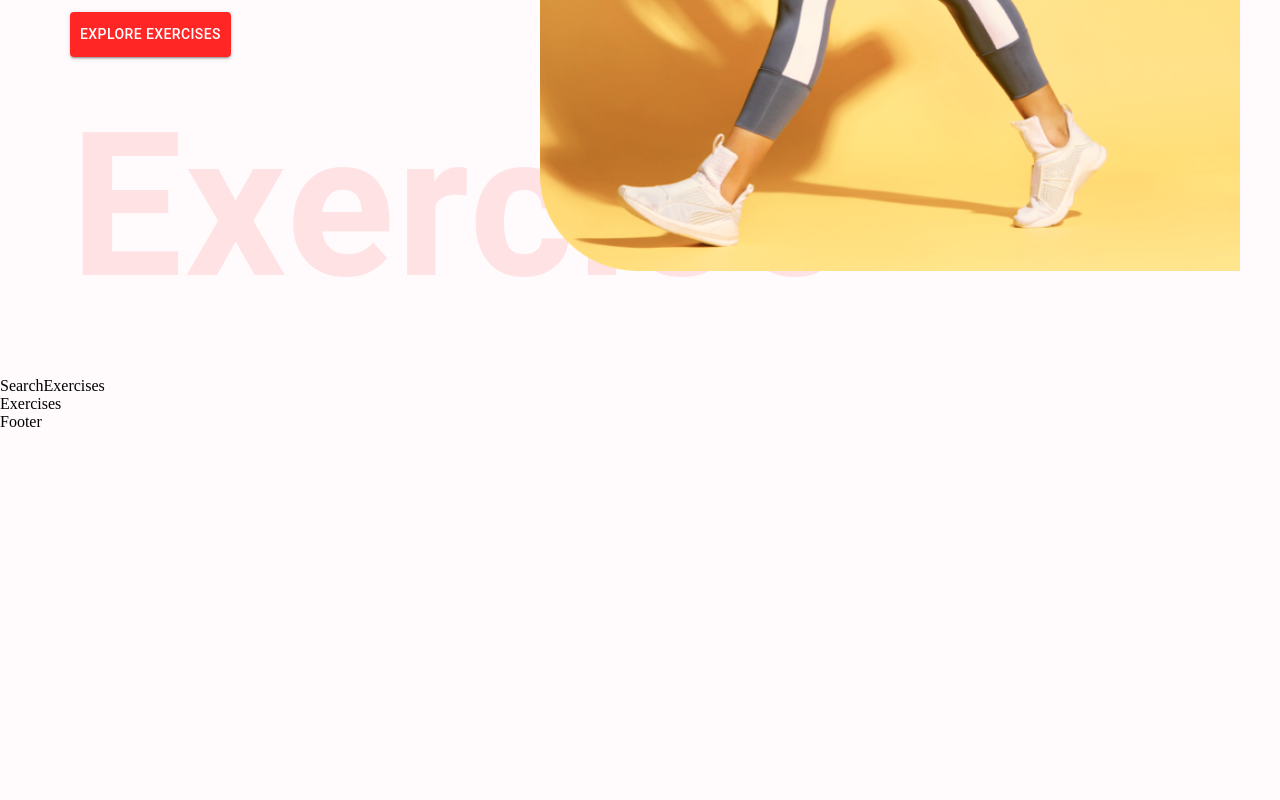
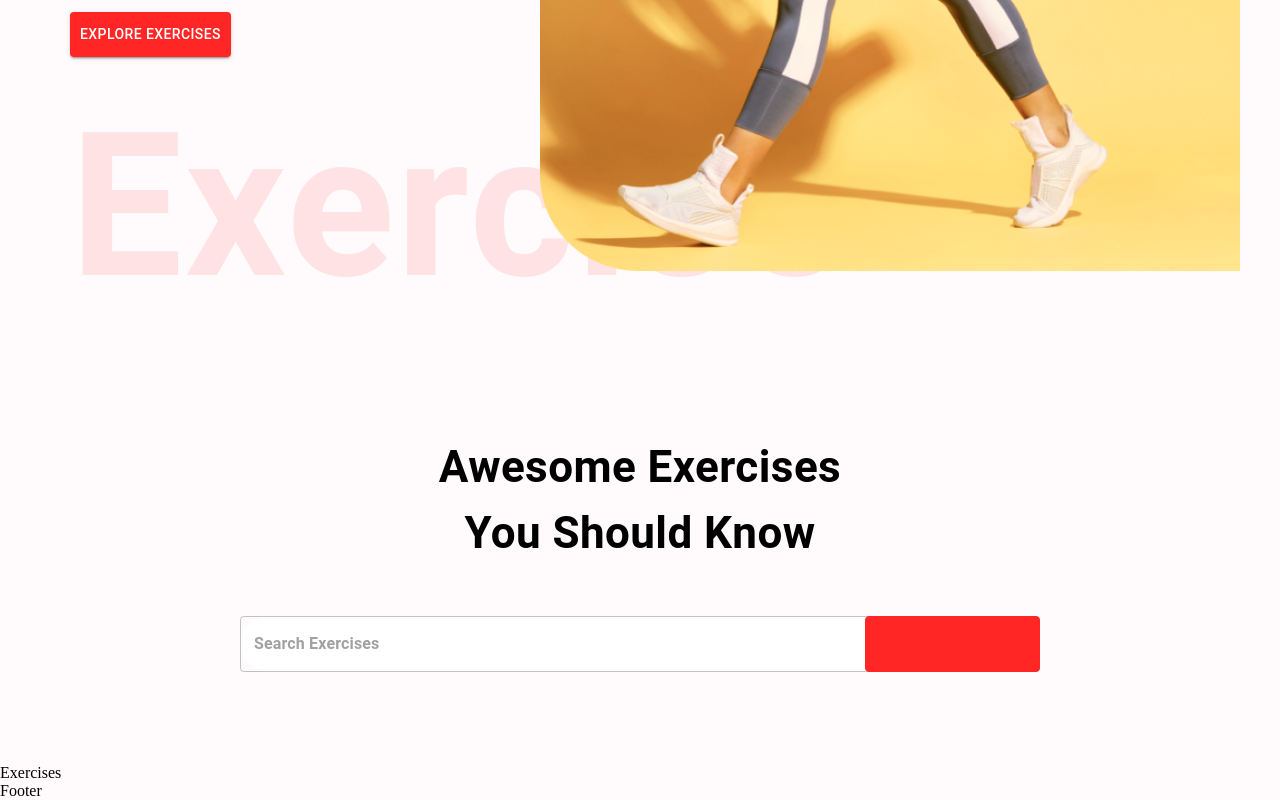
Before and after one commit to ericsoon/gold-gym, a React (Create React App) app: page / in a window 1280 px wide. Shown: the part 595-1395 px from the top of the page. Before the commit the page ends 1026 px from the top, so only its background shows below. Built offline with nearby package versions, Linux system fonts and the light colour scheme.

Commit message:
added search component

```diff
--- a/src/App.css
+++ b/src/App.css
@@ -84,10 +84,6 @@
     transform: scale(1.1, 1.1);
   }
 
-  .search-btn:hover {
-    color: #FF2625 !important;
-    border: 1px solid #FF2625 !important;
-  }
 
   .exercise-video {
     display: flex;
--- a/src/components/SearchExercises/SearchExercises.js
+++ b/src/components/SearchExercises/SearchExercises.js
@@ -1,9 +1,65 @@
-import React from 'react';
+import React, { useState } from 'react';
+import { Box, Button, Stack, TextField, Typography } from '@mui/material';
+
+import useStyles from './styles';
 
 function SearchExercises() {
-  console.log('searchexercises');
+  const classes = useStyles();
+  const [search, setSearch] = useState('');
+
+  const handleSearch = async () => {
+    if (search) {
+      // const exercisesData = await fetchData();
+    }
+  };
+
   return (
-    <div>SearchExercises</div>
+    <Stack
+      alignItems="center"
+      mt="37px"
+      justifyContent="center"
+      p="20px"
+    >
+      <Typography
+        fontWeight={700}
+        sx={{ fontSize: { lg: '44px', xs: '30px' } }}
+        mb="50px"
+        textAlign="center"
+      >
+        Awesome Exercises <br /> You Should Know
+      </Typography>
+      <Box position="relative" mb="72px">
+        <TextField
+          sx={{
+            input: { fontWeight: '700', border: 'none', borderRadius: '4px' },
+            width: { lg: '800px', xs: '350px' },
+            backgroundColor: '#fff',
+            borderRadius: '40px',
+          }}
+          height="76px"
+          value=""
+          onChange={(e) => setSearch(e.target.value.toLowerCase())}
+          placeholder="Search Exercises"
+          type="text"
+        />
+        <Button
+          className={classes.searchBtn}
+          sx={{
+            bgcolor: '#FF2625',
+            color: '3FFF',
+            textTransform: 'none',
+            width: { lg: '175px', xs: '80px' },
+            fontSize: { lg: '20px', xs: '14px' },
+            height: '56px',
+            position: 'absolute',
+            right: '0',
+          }}
+          onClick={handleSearch}
+        >
+          Search
+        </Button>
+      </Box>
+    </Stack>
   );
 }
 
--- /dev/null
+++ b/src/components/SearchExercises/styles.js
@@ -0,0 +1,8 @@
+import { makeStyles } from '@mui/styles';
+
+export default makeStyles(() => ({
+  searchBtn: {
+    color: '#FF2625 !important',
+    border: '1px solid #FF2625 !important',
+  },
+}));
```
Also changed, not shown: src/utils/fetchData.js (added).
